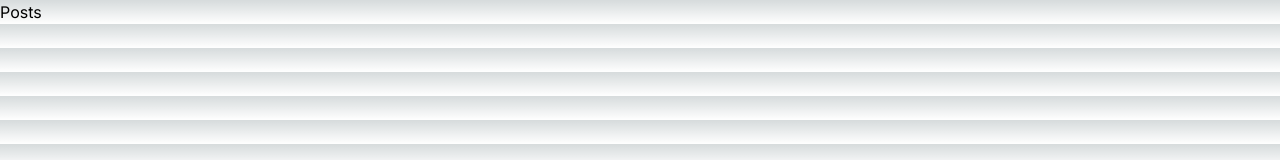
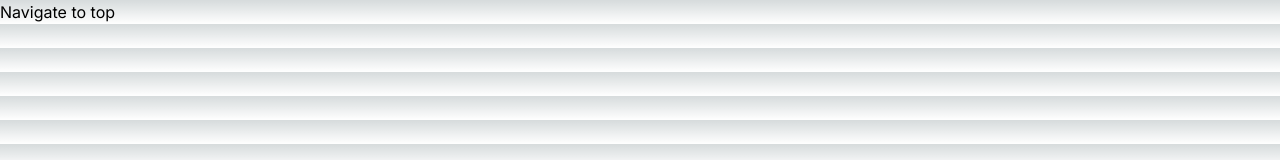
Before and after one commit to yodit93/shared-prompts, a Next.js app: page /posts in a window 1280 px wide. Shown: the top 160 px of the page. Built offline with nearby package versions, Linux system fonts and the light colour scheme.

Commit message:
Add layout to subfolder to add common layouts between pages in that specific folder

```diff
--- /dev/null
+++ b/app/posts/layout.js
@@ -0,0 +1,13 @@
+import React from 'react'
+
+// This page layout component is shared with in all pages within the posts directory. It is used to add a common layout to all pages within the posts directory. Create a new file at app/posts/layout.js and add the following code:
+
+const PageLayout = () => {
+  return (
+    <div>
+      Navigate to top
+    </div>
+  )
+}
+
+export default PageLayout
```
